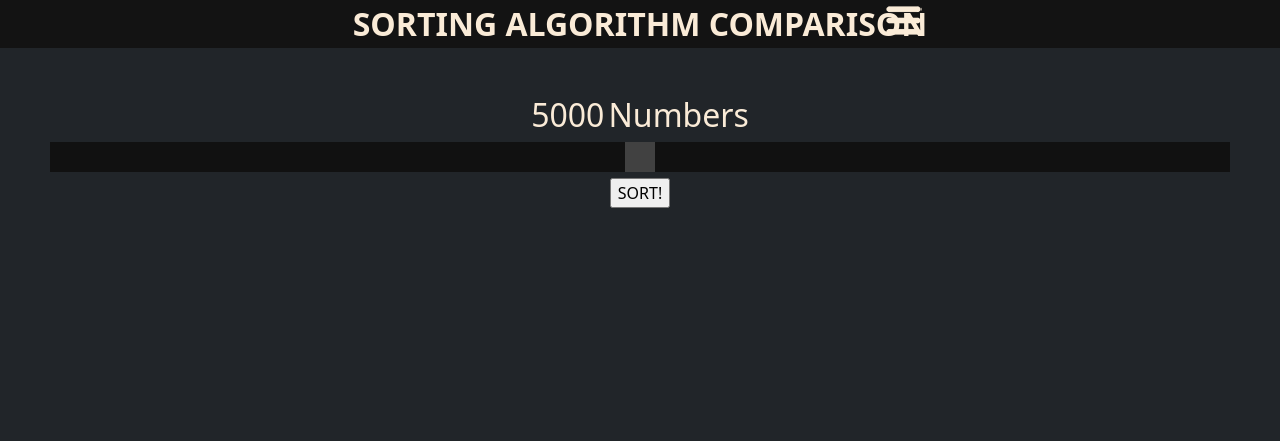
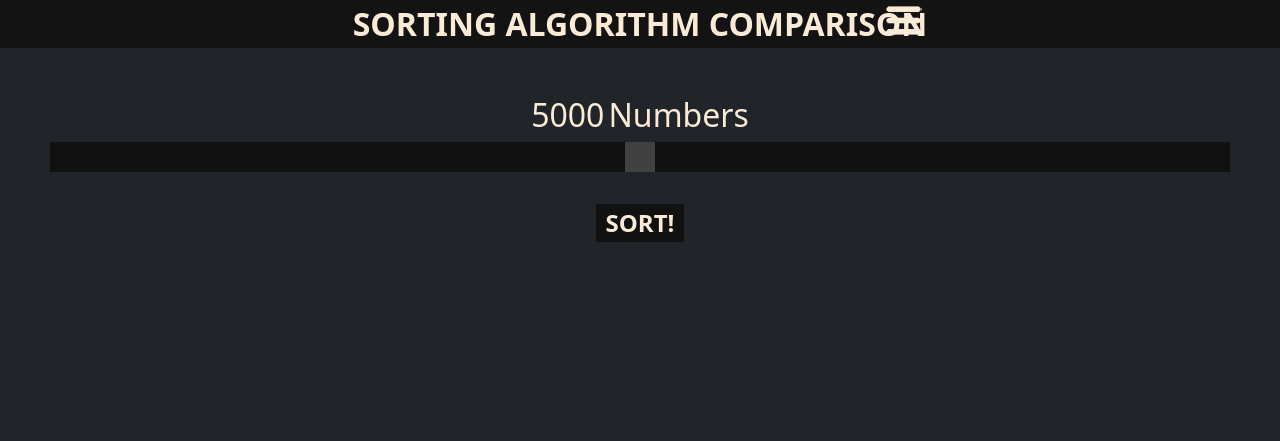
Before and after one commit to MaciejKarasek/Project-hub, a Flask app: page /sorting in a window 1280 px wide. Shown: the top 441 px of the page. Run offline with Flask 2, Linux system fonts and the light colour scheme.

Commit message:
sort button disables after click

```diff
--- a/static/styles.css
+++ b/static/styles.css
@@ -177,3 +177,27 @@ a:hover{
     background: #414141;
     cursor: pointer;
   }
+
+  #submitbtn{
+    margin-top: 2%;
+    background-color: #111111;
+    color: antiquewhite;
+    height: 7%;
+    width: 7%;
+    font-size: x-large;
+    font-weight: bold;
+    outline-width: 0;
+  }
+
+  #submitbtnDisabled{
+    margin-top: 2%;
+    background-color: #111111;
+    height: 7%;
+    width: 7%;
+    font-size: x-large;
+    font-weight: bold;
+    outline-width: 0;
+    color:rgb(172, 171, 171);
+  }
+
+  .exp{visibility: hidden;}
--- a/templates/layout.html
+++ b/templates/layout.html
@@ -31,6 +31,17 @@
           slider.oninput = function() {
             output.innerHTML = this.value;
           }
+        </script>
+        <script>
+          function display()
+          {
+            //document.getElementById('oneclick').disabled = 'disabled';
+            var hid = document.getElementsByClassName("exp");
+            // Emulates jQuery $(element).is(':hidden');
+            if(hid[0].offsetWidth > 0 && hid[0].offsetHeight > 0) {
+                hid[0].style.visibility = "visible";
+          }
+          }
       </script>
     </body>
     <footer class = "footer">
--- a/templates/sorting.html
+++ b/templates/sorting.html
@@ -24,10 +24,12 @@
     <div>
         <h2 id="demo" style="display:inline-block;"></h2> <h2 style="display:inline-block;">Numbers</h2>
     </div>
-    <form method="post" action="">
+    <form method="post" action="" id="id">
         <input type="range" min="2" max="10000" value="5000" name ='slider' class="slider" id="numbers">
         <br>
-        <input type="submit" value="SORT!">
+        <button type="button" id="submitbtnDisabled" disabled="disabled" value="SORT!" style="display:none;">SORT!</button>
+        <button type="submit" id="submitbtn" onclick="this.style.display='none'; document.getElementById('submitbtnDisabled').style.display='inline'; display();">SORT!</button>
+        <p class="exp">Please wait, this gonna take a while...</p>
     </form>
     {% if algorithms %}
     <table class="table table-dark">
```
